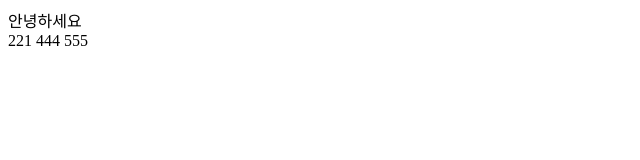
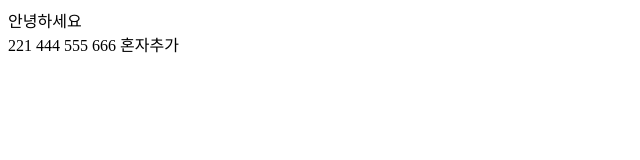
Before and after one commit to aramimimi/test, a plain HTML site: page index.html in a window 1280 px wide. Shown: the whole page, without its empty margins (0-640 px from the left). Drawn offline with Linux system fonts and the light colour scheme.

Commit message:
666추가해봄

```diff
--- a/index.html
+++ b/index.html
@@ -4,5 +4,6 @@
 	221
 	444
 	555
+	666 혼자추가
 </body>
 </html>
```
